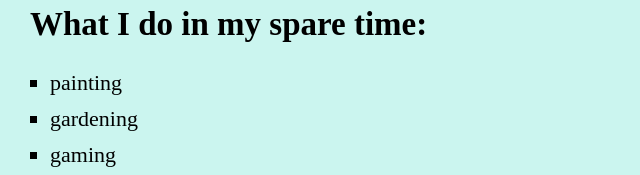
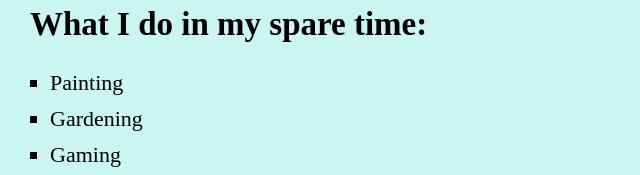
Before and after one commit to SannannaS/html-introduction, a plain HTML site: page index.html in a window 1280 px wide. Shown: the part 766-941 px from the top of the page, 0-640 px from the left. Drawn offline with Linux system fonts and the light colour scheme.

Commit message:
Update index.html

```diff
--- a/index.html
+++ b/index.html
@@ -47,9 +47,9 @@
 
 <h2>What I do in my spare time:</h2>
 <ul>
-    <li>painting</li>
-    <li>gardening</li>
-    <li>gaming</li>
+    <li>Painting</li>
+    <li>Gardening</li>
+    <li>Gaming</li>
         <ol>
             <li>Assassin's Creed</li>
             <li>Tropico</li>
```
